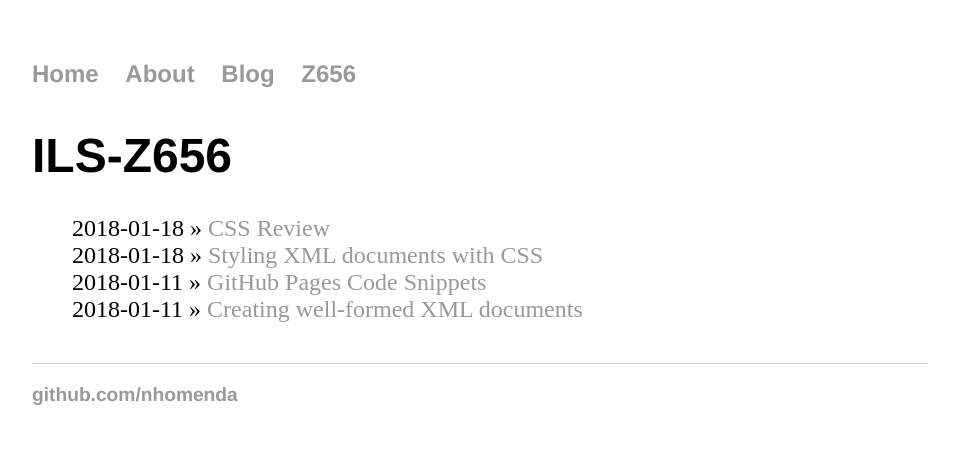
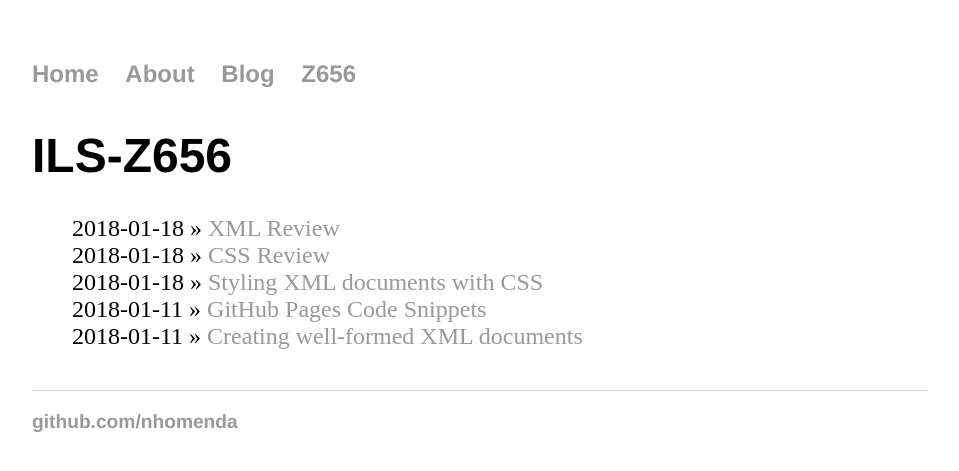
Before and after one commit to nhomenda/nhomenda.github.io, a Jekyll site: the page built from Z656/index.html, in a window 1280 px wide. Shown: the top 471 px of the page, without its empty margins (160-1119 px from the left). Built offline with Jekyll 4.4.1, drawn with Linux system fonts in a browser that asks for light colours.

Commit message:
Update index.html

```diff
--- a/Z656/index.html
+++ b/Z656/index.html
@@ -4,6 +4,7 @@ title: ILS-Z656
 ---
 	<h1>{{ page.title }}</h1>
 	<ul class="assignments">
+	    <li>2018-01-18 » <a href="/Z656/XML-review.html" title="XML Review">XML Review</a></li>
 	    <li>2018-01-18 » <a href="/Z656/petrockrescue.html" title="CSS Review">CSS Review</a></li>
 	    <li>2018-01-18 » <a href="/Z656/xmlcss.html" title="Styling XML documents with CSS">Styling XML documents with CSS</a></li>
 	    <li>2018-01-11 » <a href="/Z656/github-pages.html" title="GitHub Pages Code Snippets">GitHub Pages Code Snippets</a></li>
```
